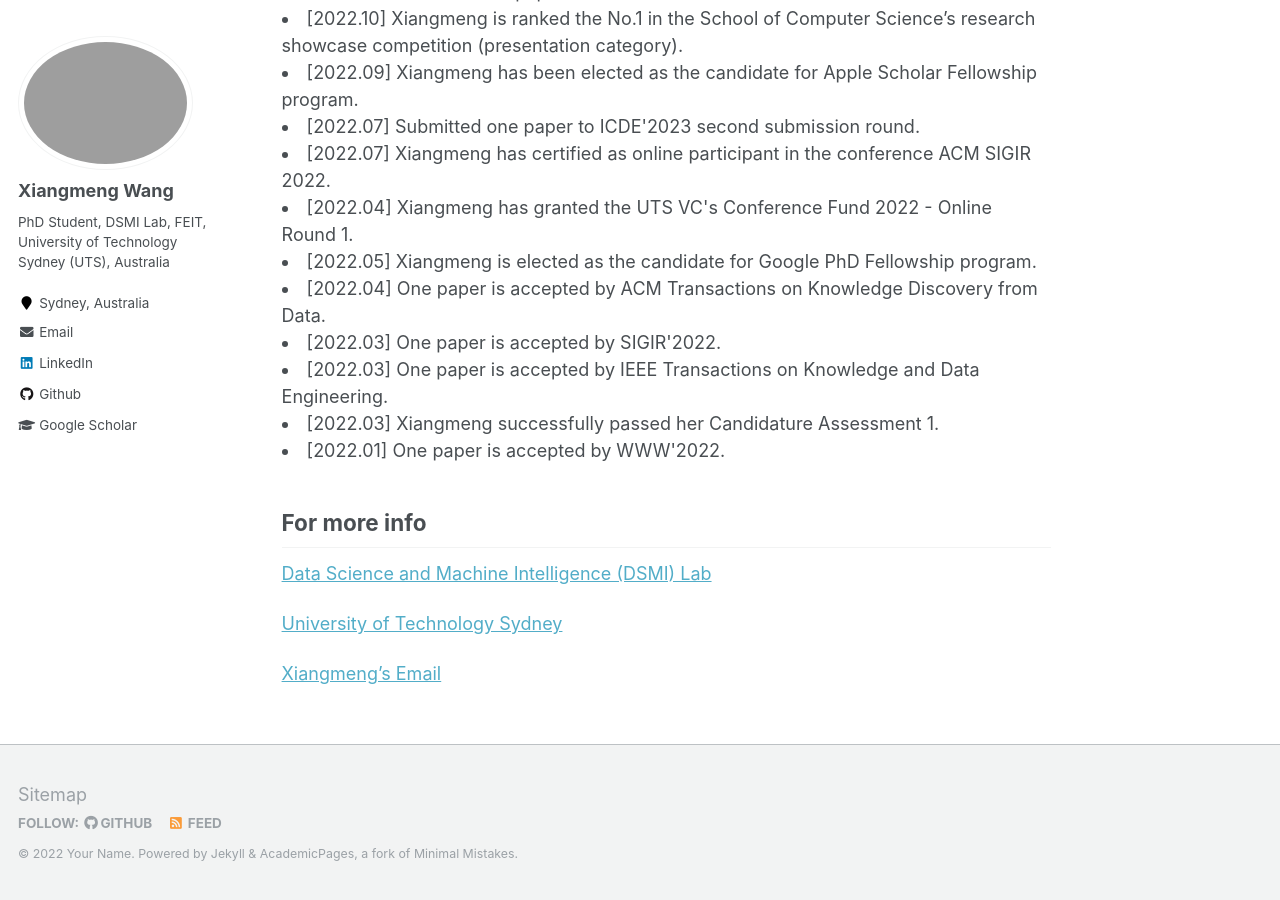
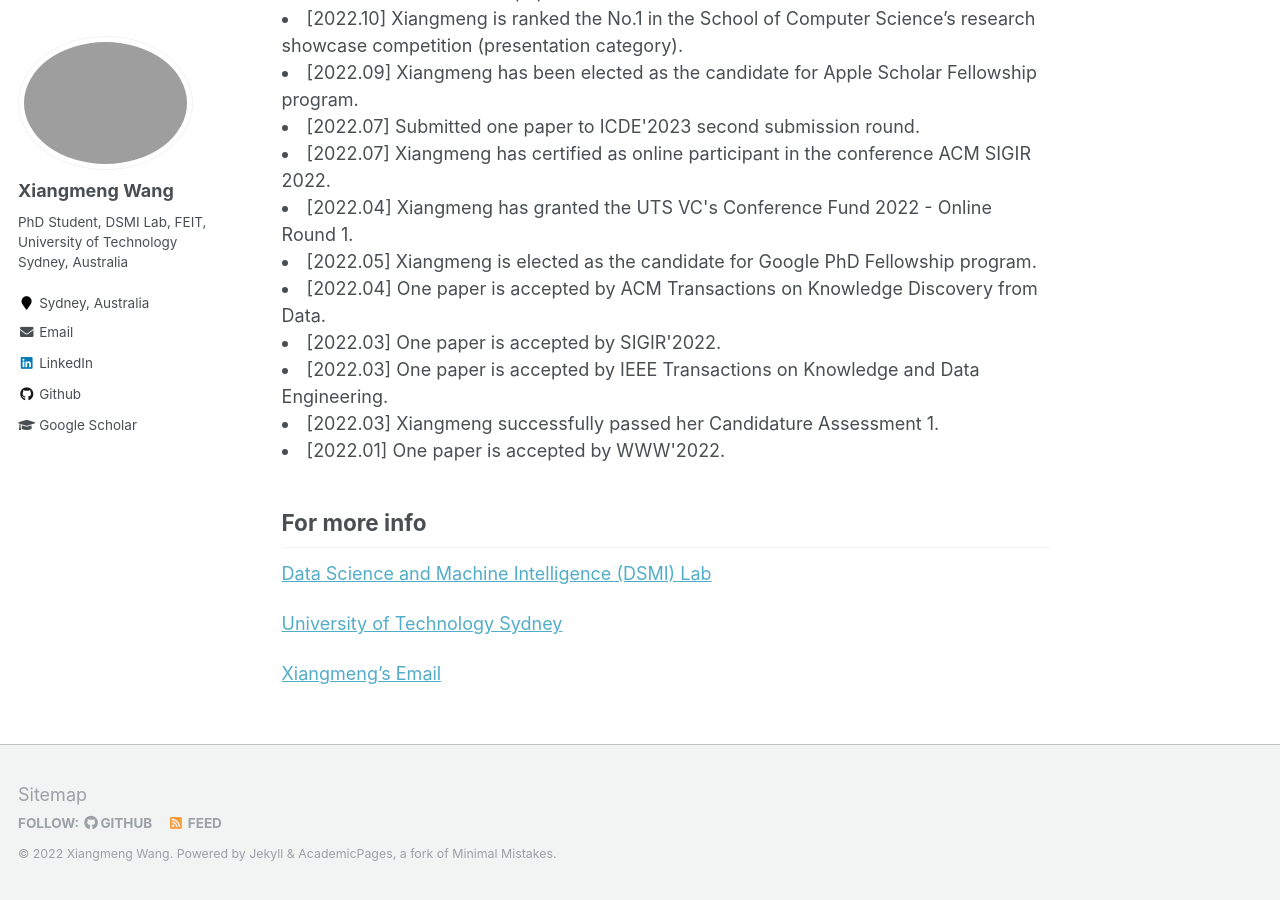
Before and after one commit to Chrystalii/homepage, a Jekyll site: the page built from _pages/about.md, in a window 1280 px wide and 900 px high, scrolled down 543 px. Built offline with Jekyll 4.4.1, drawn with Linux system fonts in a browser that asks for light colours; some of the changed text lies outside the part shown.

Commit message:
Add files via upload

```diff
--- a/_config.yml
+++ b/_config.yml
@@ -7,13 +7,13 @@
 
 # Site Settings
 locale                   : "en-US"
-title                    : "Your Name / Site Title"
+title                    : "Home"
 title_separator          : "-"
-name                     : &name "Your Name"
-description              : &description "personal description"
+name                     : &name "Xiangmeng Wang"
+description              : &description "Xiangmeng Wang's Homepage"
 url                      : https://academicpages.github.io # the base hostname & protocol for your site e.g. "https://mmistakes.github.io"
 baseurl                  : "" # the subpath of your site, e.g. "/blog"
-repository               : "academicpages/academicpages.github.io"
+repository               : ""
 teaser                   :  # filename of teaser fallback teaser image placed in /images/, .e.g. "500x300.png"
 breadcrumbs              : false # true, false (default)
 words_per_minute         : 160
@@ -85,7 +85,7 @@ author:
   bio              : "PhD Student,
 DSMI Lab,
 FEIT,
-University of Technology Sydney (UTS), Australia "
+University of Technology Sydney, Australia "
   location         : "Sydney, Australia"
   employer         :
   pubmed           :
@@ -99,13 +99,13 @@ University of Technology Sydney (UTS), Australia "
   flickr           :
   facebook         :
   foursquare       :
-  github           : "https://github.com/Chrystalii"
+  github           : "Chrystalii"
   google_plus      :
   keybase          :
   instagram        :
   impactstory      : #"https://profiles.impactstory.org/u/xxxx-xxxx-xxxx-xxxx"
   lastfm           :
-  linkedin         : "https://www.linkedin.com/in/xiangmeng-wang-002942214/"
+  linkedin         : "xiangmeng-wang-002942214/"
   orcid            :
   pinterest        :
   soundcloud       :
```
